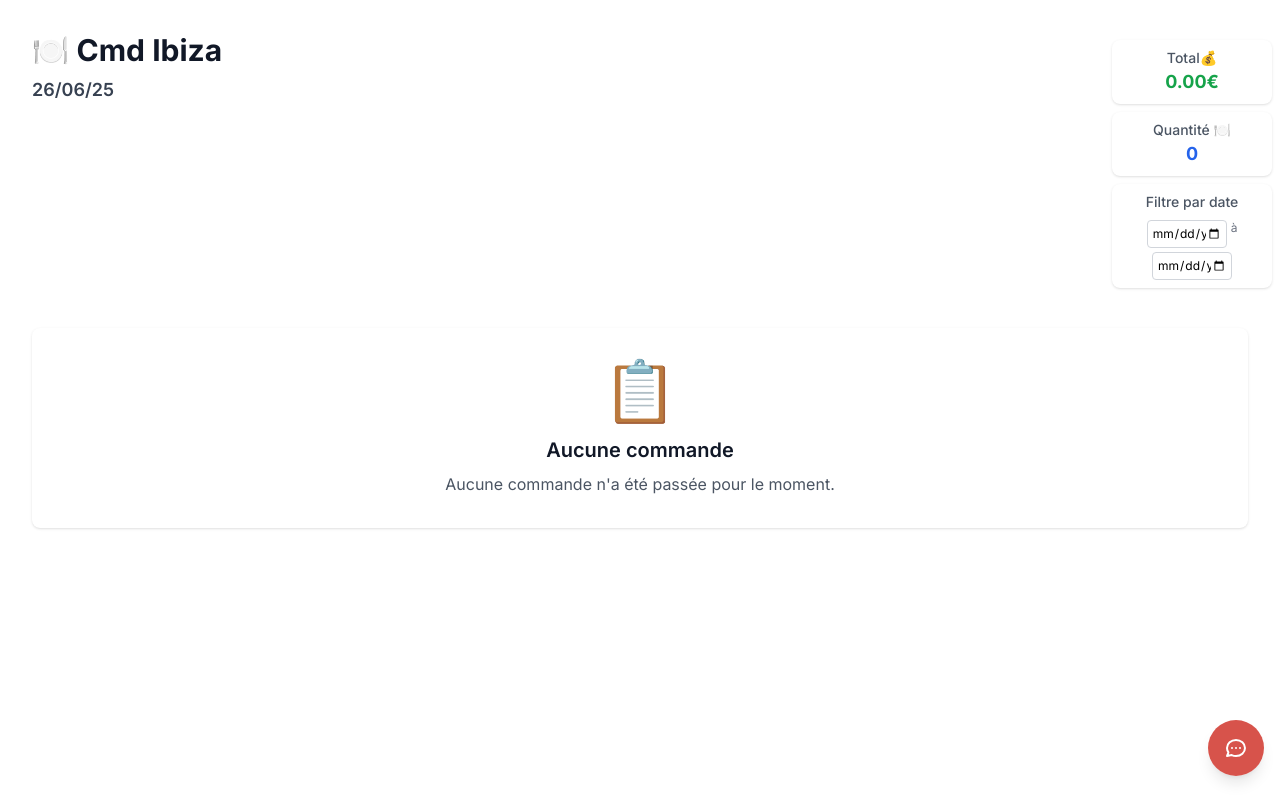
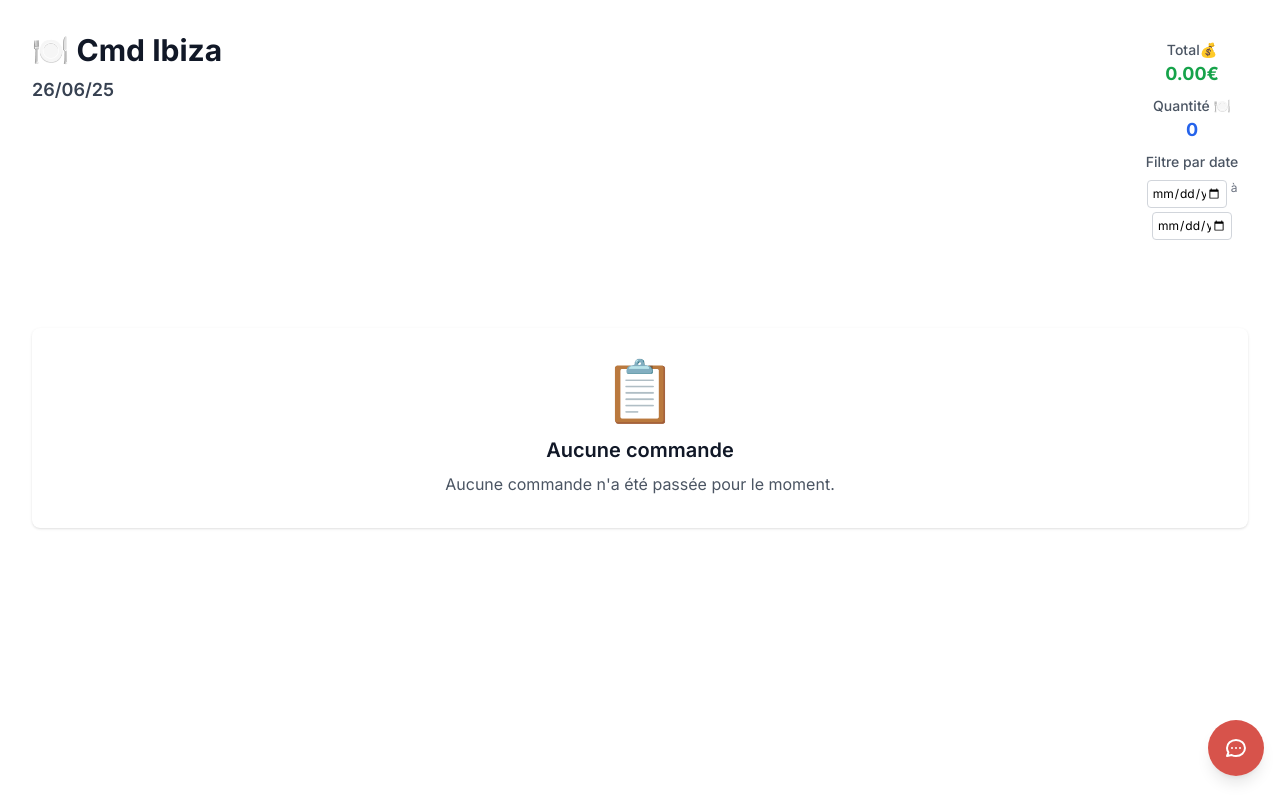
Before and after one commit to jimeye/mekboubaV3, a Next.js app: page /commandes in a window 1280 px wide. Built offline with nearby package versions, Linux system fonts and the light colour scheme.

Commit message:
Sélecteurs plats : suppression du contour et du shadow, fond blanc pur

```diff
--- a/app/commandes/page.js
+++ b/app/commandes/page.js
@@ -117,19 +117,19 @@ export default function CommandesPage() {
           </div>
           {/* Colonne compteurs/filtre positionnée à droite */}
           <div className="absolute top-0 right-0 flex flex-col items-end space-y-2 mt-0 md:mt-2 mr-2 z-10 w-1/3 max-w-[160px] md:w-1/4">
-            <div className="bg-white rounded-lg shadow py-2 px-4 w-full">
+            <div className="bg-white rounded-lg w-full">
               <div className="flex flex-col items-center justify-center">
                 <p className="text-sm font-medium text-gray-600">Total💰</p>
                 <p className="text-lg font-bold text-green-600 text-center">{totalPaye.toFixed(2)}€</p>
               </div>
             </div>
-            <div className="bg-white rounded-lg shadow py-2 px-4 w-full">
+            <div className="bg-white rounded-lg w-full">
               <div className="flex flex-col items-center justify-center">
                 <p className="text-sm font-medium text-gray-600">Quantité 🍽️</p>
                 <p className="text-lg font-bold text-blue-600 text-center">{totalProduits}</p>
               </div>
             </div>
-            <div className="bg-white rounded-lg shadow py-2 px-4 w-full">
+            <div className="bg-white rounded-lg w-full">
               <div className="flex flex-col items-center justify-center">
                 <p className="text-sm font-medium text-gray-600 mb-2">Filtre par date</p>
                 <div className="flex gap-1 flex-wrap justify-center">
```
